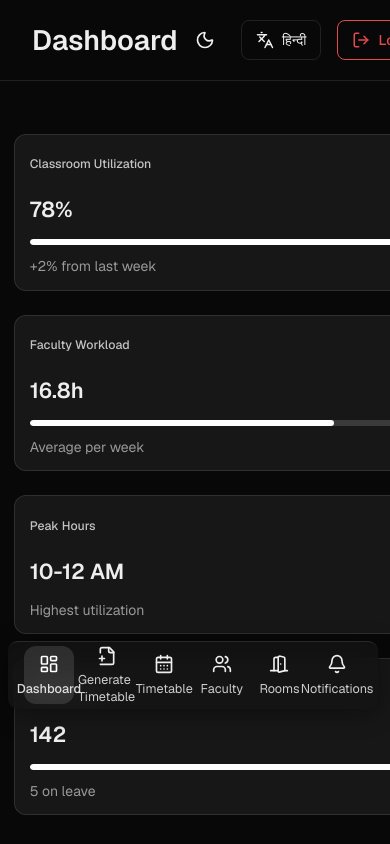
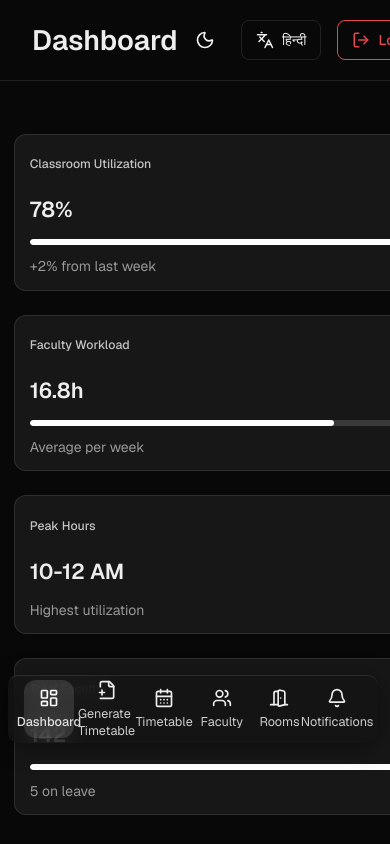
Before and after one commit to Shourya523/EduSch-Frontend, a React (Vite) app: page /admin-dashboard in a window 390 px wide. Shown: the top 844 px of the page. Built offline with nearby package versions, Linux system fonts and the light colour scheme.

Commit message:
Shourya added new pages and new popups

```diff
--- a/src/components/SideBar-student.css
+++ b/src/components/SideBar-student.css
@@ -122,7 +122,7 @@ body {
     .sidebar-student {
        width: 100%;
     position: fixed;
-    bottom:18vh;
+    bottom:12vh;
     left: 2%;
     right: 0;
     transform: none; /* Removed centering */
--- a/src/components/SideBar.css
+++ b/src/components/SideBar.css
@@ -144,7 +144,7 @@ body {
     /* --- Full Width & Position --- */
     width: 100%;
     position: fixed;
-    bottom:16vh;
+    bottom:12vh;
     left: 2%;
     right: 0;
     transform: none; /* Removed centering */
--- a/src/index.css
+++ b/src/index.css
@@ -37,9 +37,17 @@ img, video { max-width: 100%; height: auto; }
 /* Utility classes */
 .hide-on-mobile { display: block; }
 .show-on-mobile { display: none; }
+
 @media (max-width: 768px) {
   .hide-on-mobile { display: none !important; }
   .show-on-mobile { display: block !important; }
+  body::after {
+    content: '';
+    display: block;
+    height: 25vh;
+    width: 100vw;
+    pointer-events: none;
+  }
 }
 
 /* Responsive grid helpers */
```
